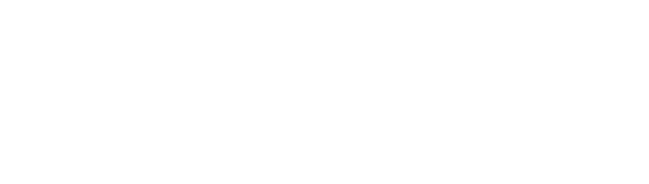
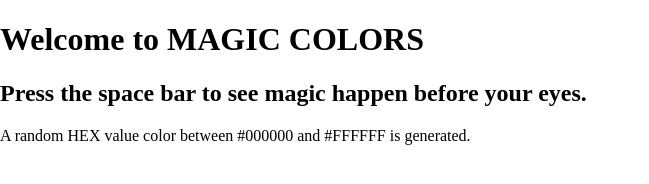
Before and after one commit to flowmar/hex-color-generator, a plain HTML site: page index.html in a window 1280 px wide. Shown: the whole page, without its empty margins (0-649 px from the left). Drawn offline with nearby package versions, Linux system fonts and the light colour scheme.

Commit message:
add instructions

```diff
--- a/index.html
+++ b/index.html
@@ -10,7 +10,13 @@
 	</head>
 	<body>
 		<div id="hex">
-
+			<h1>Welcome to MAGIC COLORS</h1>
+		</div>
+		<div class="instructions">
+			<h2>Press the space bar to see magic happen before your eyes.</h2>
+		</div>
+		<div class="hidden">
+			A random HEX value color between #000000 and #FFFFFF is generated.
 		</div>
 		<script src="https://use.fontawesome.com/e75d8c103f.js"></script>
 		<script src="assets/app.js"></script>
--- a/style.css
+++ b/style.css
@@ -1,14 +1,10 @@
-html {
-	}
-
-h1 {
+#hex {
 
 }
 
-p {
-
+#instructions {
+	font-family: Roboto, sans-serif;
+	font-size: 18px;
+	font-weight: bolder;
+	text-shadow: 10px 10px black;
 }
-
-footer {
-
-}
```
Also changed, not shown: 2 other files.
